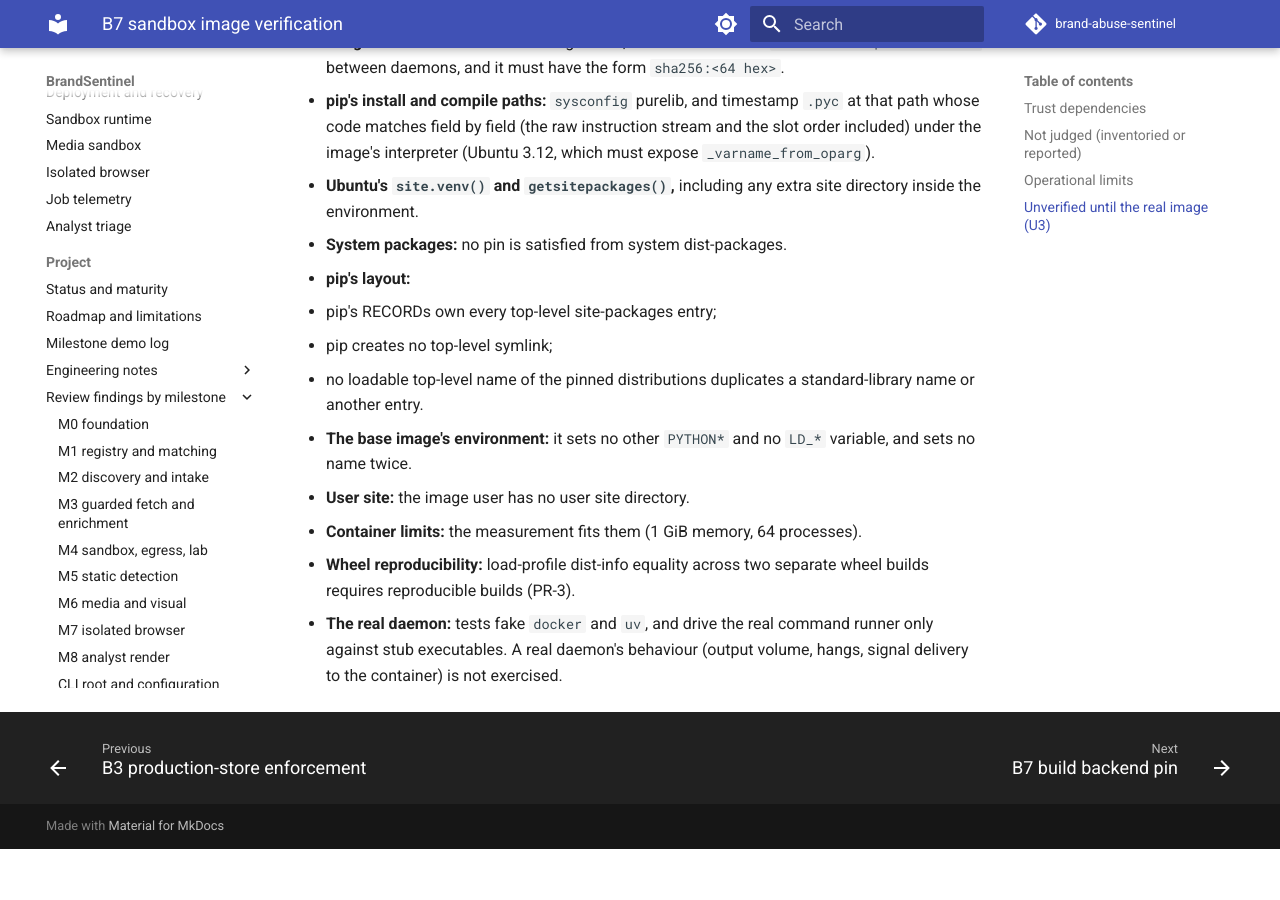
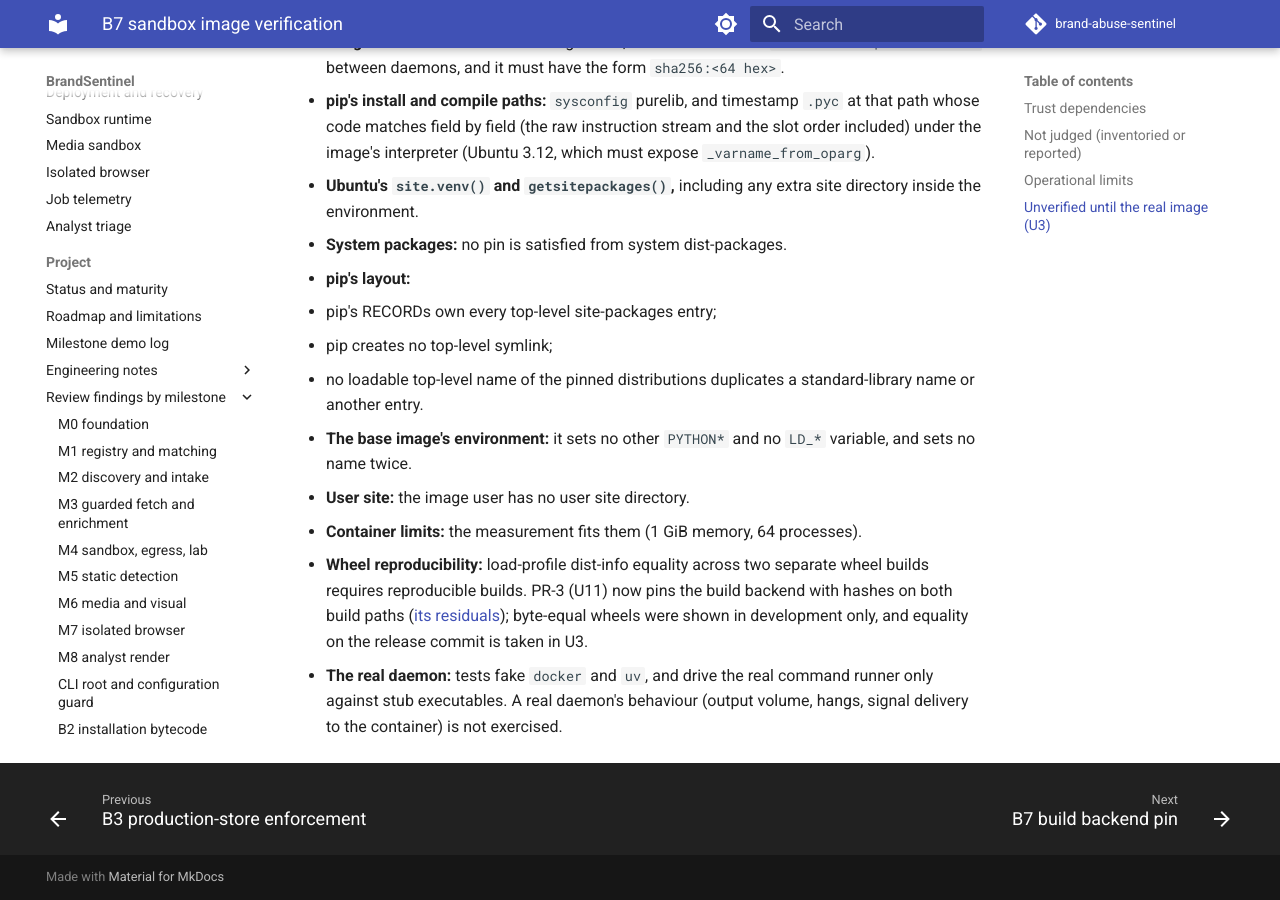
Before and after one commit to riteshspisha/brand-abuse-sentinel, an MkDocs documentation site: the page built from docs/residual-review-findings/fix-b7-image-manifest.md, in a window 1280 px wide and 900 px high, scrolled down 2730 px. Built offline with MkDocs 1.6.1 and Material for MkDocs 9.7.7, drawn with Linux system fonts in a browser that asks for light colours; comment, search, counter and statistics services are not loaded; before the commit the page ends 3579 px from its top, so only the background shows below that.

Commit message:
docs: record that U11 now pins the build backend in the U10 residuals
The U10 residual record still listed wheel reproducibility as waiting for
PR-3. U11 is merged; the limit stays open only for the release commit,
whose wheel equality is taken in U3.

Co-Authored-By: Claude Opus 5.5 <noreply@anthropic.com>

```diff
--- a/docs/residual-review-findings/fix-b7-image-manifest.md
+++ b/docs/residual-review-findings/fix-b7-image-manifest.md
@@ -62,5 +62,5 @@ These are the accepted limits of `scripts/service-account/image_manifest.py`, af
 - **The base image's environment:** it sets no other `PYTHON*` and no `LD_*` variable, and sets no name twice.
 - **User site:** the image user has no user site directory.
 - **Container limits:** the measurement fits them (1 GiB memory, 64 processes).
-- **Wheel reproducibility:** load-profile dist-info equality across two separate wheel builds requires reproducible builds (PR-3).
+- **Wheel reproducibility:** load-profile dist-info equality across two separate wheel builds requires reproducible builds. PR-3 (U11) now pins the build backend with hashes on both build paths ([its residuals](fix-b7-build-backend-pin.md)); byte-equal wheels were shown in development only, and equality on the release commit is taken in U3.
 - **The real daemon:** tests fake `docker` and `uv`, and drive the real command runner only against stub executables. A real daemon's behaviour (output volume, hangs, signal delivery to the container) is not exercised.
```
